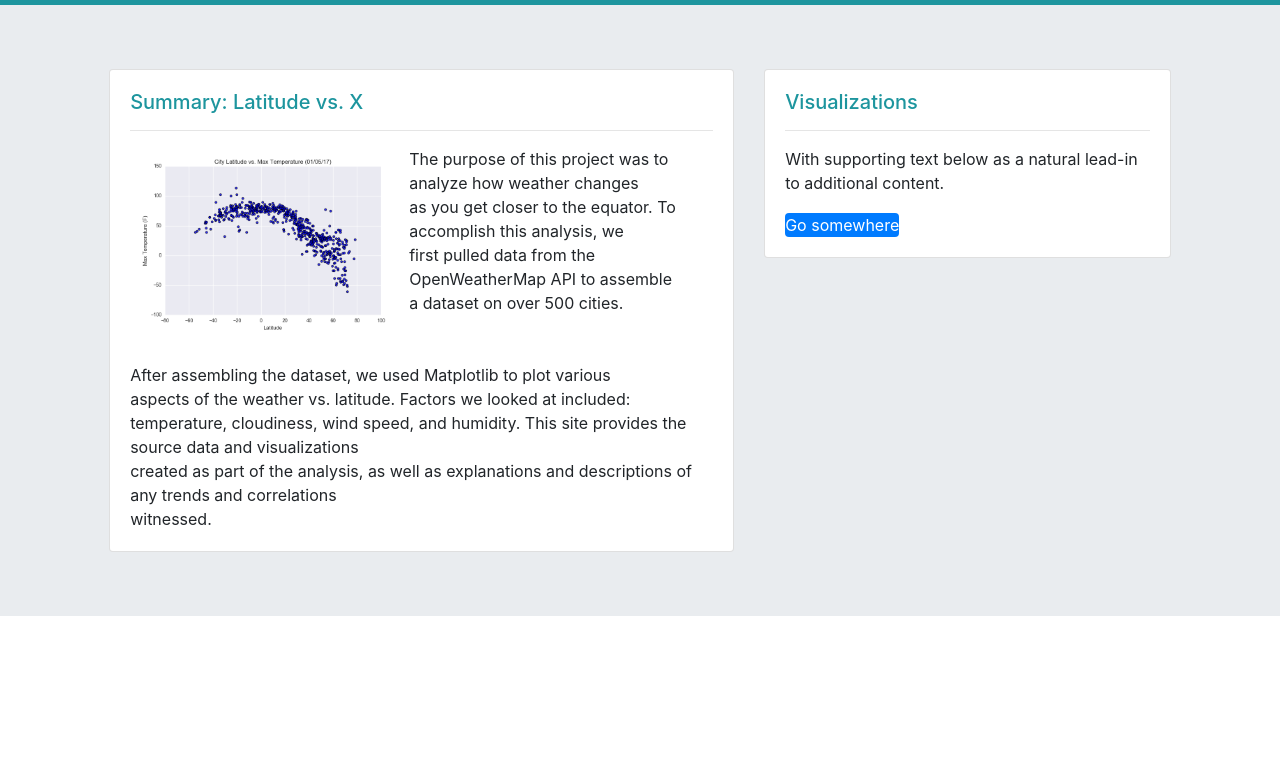
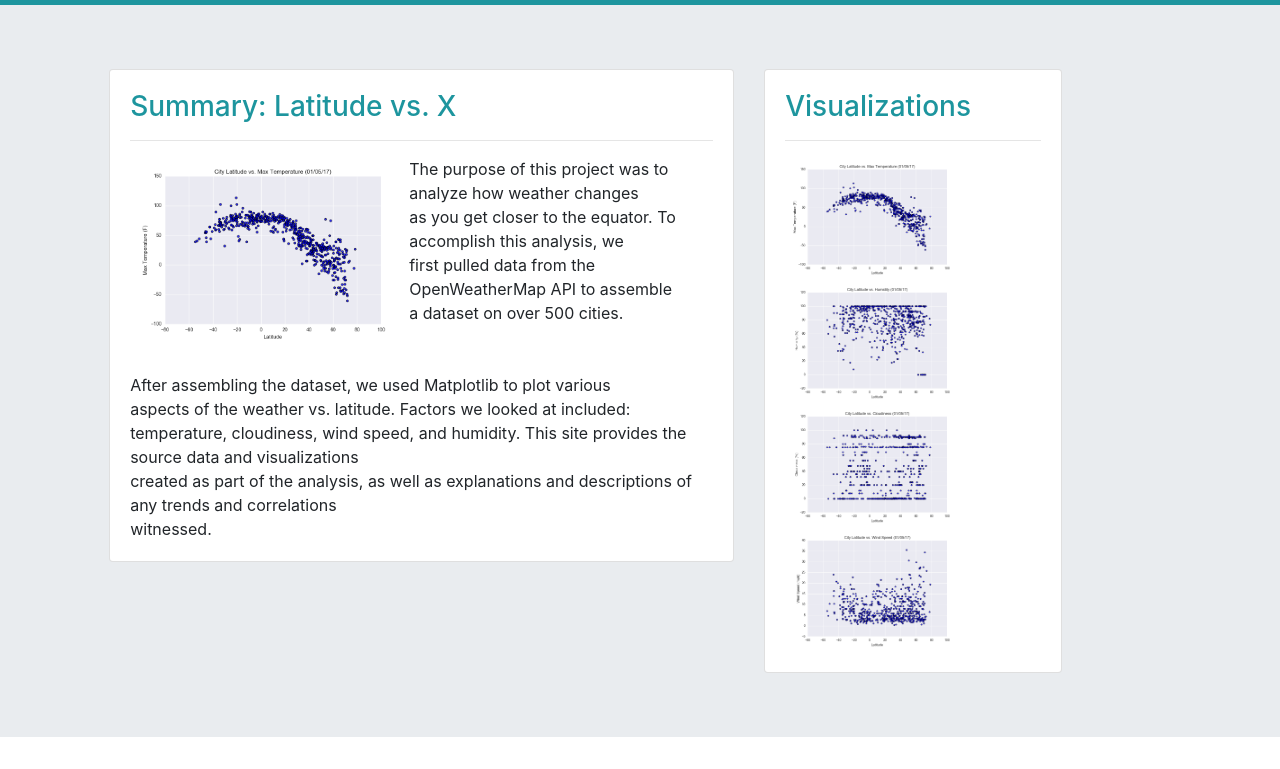
Before and after one commit to JonWeber0328/Web-Design-Challenge, a plain HTML site: page index.html in a window 1280 px wide. Shown: the part 51-820 px from the top of the page. Drawn offline with nearby package versions, Linux system fonts and the light colour scheme.

Commit message:
fixed Visualizations card.

```diff
--- a/index.html
+++ b/index.html
@@ -59,6 +59,7 @@
             <div class="card-body">
               <h5 class="card-title">Summary: Latitude vs. X</h5>
               <hr/>
+
                 <!-- Image -->
                 <img class="float-left" src="Resources/assets/images/Fig1.png" alt="This is a graph showing City Latitude vs Max Temperature"
                 <a href="#" class="btn btn-primary">The purpose of this project was to analyze how weather changes<br>
@@ -72,16 +73,24 @@
                   temperature, cloudiness, wind speed, and humidity. This site provides the source data and visualizations<br>
                   created as part of the analysis, as well as explanations and descriptions of any trends and correlations<br>
                   witnessed.</a>
+
             </div>
           </div>
         </div>
-      <div class="col-lg-4">
+        <div class="col-lg-3">
           <div class="card">
             <div class="card-body">
               <h5 class="card-title">Visualizations</h5>
               <hr/>
-            <p class="card-text">With supporting text below as a natural lead-in to additional content.</p>
-            <a href="#" class="btn btn-primary">Go somewhere</a>
+              <!-- Image 1 -->
+                <img class="thumbnail1" src="Resources/assets/images/Fig1.png" alt="This is a graph showing City Latitude vs Max Temperature"
+              <!-- Image 2-->
+                <img class="thumbnail2" src="Resources/assets/images/Fig2.png" alt="This is a graph showing City Latitude vs Humidity"
+              <br>
+              <!-- Image -->
+                <img class="thumbnail3" src="Resources/assets/images/Fig3.png" alt="This is a graph showing City Latitude vs Cloudiness"
+              <!-- Image -->
+                <img class="thumbnail4" src="Resources/assets/images/Fig4.png" alt="This is a graph showing City Latitude vs Wind Speed"
             </div>
           </div>
         </div>
--- a/style.css
+++ b/style.css
@@ -41,6 +41,11 @@
     color:#1d959e;
 }
 
+/* change header font size */
+.h5, h5 {
+    font-size: 1.75rem;
+}
+
 /* change summary image layout */
 .btn {
     border: 0;
@@ -60,3 +65,21 @@ hr {
     border: 0;
     border-top: 1px solid rgba(0, 0, 0, 0.1);
   }
+
+/* set thumbnail sizes */
+.thumbnail1 {
+    max-width: 180px;
+    max-height: auto;
+}
+.thumbnail2 {
+    max-width: 180px;
+    max-height: auto;
+}
+.thumbnail3 {
+    max-width: 180px;
+    max-height: auto;
+}
+.thumbnail4 {
+    max-width: 180px;
+    max-height: auto;
+}
```
Lines whose indentation alone changed are shown as unchanged.
